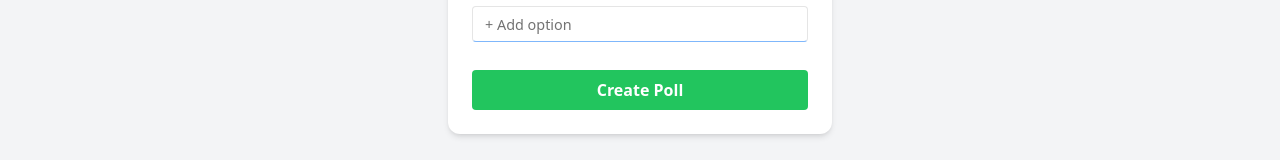
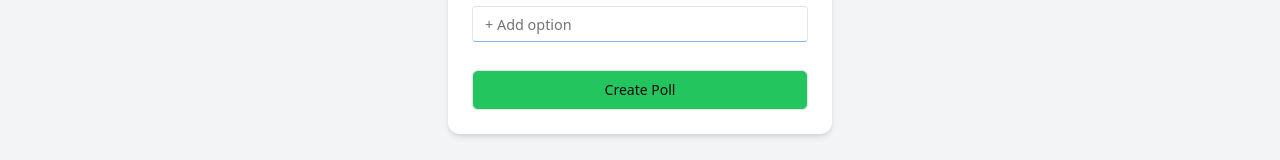
Before and after one commit to vikaskumar2500/poll-app, a React (Vite) app: page /create-poll in a window 1280 px wide. Shown: the part 342-502 px from the top of the page. Built offline with nearby package versions, Linux system fonts and the light colour scheme.

Commit message:
fixes the basic things

```diff
--- a/src/components/poll-form.tsx
+++ b/src/components/poll-form.tsx
@@ -1,4 +1,4 @@
-import React, { ChangeEvent, useEffect } from "react";
+import React, { ChangeEvent } from "react";
 import { FormInput } from "./form/form-input";
 import { useFieldArray, useForm, useWatch } from "react-hook-form";
 import { zodResolver } from "@hookform/resolvers/zod";
@@ -27,13 +27,13 @@ const FormSchema = z.object({
 
 type FieldTypes = z.infer<typeof FormSchema>;
 const ErrorToastClassNames = {
-  toast: "bg-blue-400 flex item-center justify-center p-2 gap-1",
-  title: "text-red-400 text-sm",
-  description: "text-red-400",
-  actionButton: "bg-zinc-400",
-  cancelButton: "bg-orange-400 px-2",
+  toast:
+    "bg-transparent/90 flex item-center justify-center p-2 gap-1 rounded-full",
+  title: "text-red-400 text-xs mt-1",
+  actionButton: "bg-zinc-400 rounded-full",
+  cancelButton: "bg-lime-400 rounded-full p-1",
   closeButton: "bg-lime-400",
-  icon: "my-auto",
+  icon: "my-auto  text-lime-400",
 };
 
 export const PollForm: React.FC<PollFormProps> = ({
@@ -89,6 +89,17 @@ export const PollForm: React.FC<PollFormProps> = ({
 
     handleCreatePoll({ ...data, pollOptions: filteredData });
     reset({ pollQuestion: "", pollOptions: [{ option: "" }, { option: "" }] });
+    toast.success("The poll has been successfully created!", {
+      cancel: {
+        label: <IoCloseOutline size={20} />,
+        onClick: () => null,
+      },
+      unstyled: true,
+      classNames: {
+        ...ErrorToastClassNames,
+        title: "text-green-400 text-xs mt-1",
+      },
+    });
   };
 
   const handleRemove = (index: number) => {
@@ -109,8 +120,6 @@ export const PollForm: React.FC<PollFormProps> = ({
       append({ option: "" }, { focusIndex: watchOptions.length - 1 });
     }
   };
-
-  useEffect(() => {}, [watchOptions]);
 
   return (
     <form className="flex flex-col gap-3" onSubmit={handleSubmit(onSubmit)}>
@@ -160,12 +169,13 @@ export const PollForm: React.FC<PollFormProps> = ({
           {errors.pollOptions.message}
         </div>
       )}
-      <button
+      <Button
         type="submit"
-        className="bg-green-500 hover:bg-green-700 text-white font-bold py-2 rounded focus:outline-none focus:shadow-outline"
+        disabled={errors.pollQuestion?.message ? true : false}
+        variant="velocity"
       >
         Create Poll
-      </button>
+      </Button>
     </form>
   );
 };
--- a/src/components/ui/button.tsx
+++ b/src/components/ui/button.tsx
@@ -19,6 +19,7 @@ const buttonVariants = cva(
         ghost: "hover:bg-accent hover:text-accent-foreground",
         link: "text-primary underline-offset-4 hover:underline",
         transparent: "outline-none text-none",
+        velocity:"border border-input bg-green-500 hover:bg-green-600  hover:text-accent-foreground"
       },
       size: {
         default: "h-10 px-4 py-2",
--- a/src/main.tsx
+++ b/src/main.tsx
@@ -35,7 +35,7 @@ const router = createBrowserRouter([
 ReactDOM.createRoot(document.getElementById("root")!).render(
   <React.StrictMode>
     <PollProvider>
-      <Toaster position="bottom-right" richColors />
+      <Toaster position="bottom-right" />
       <RouterProvider router={router} />
     </PollProvider>
   </React.StrictMode>
```
